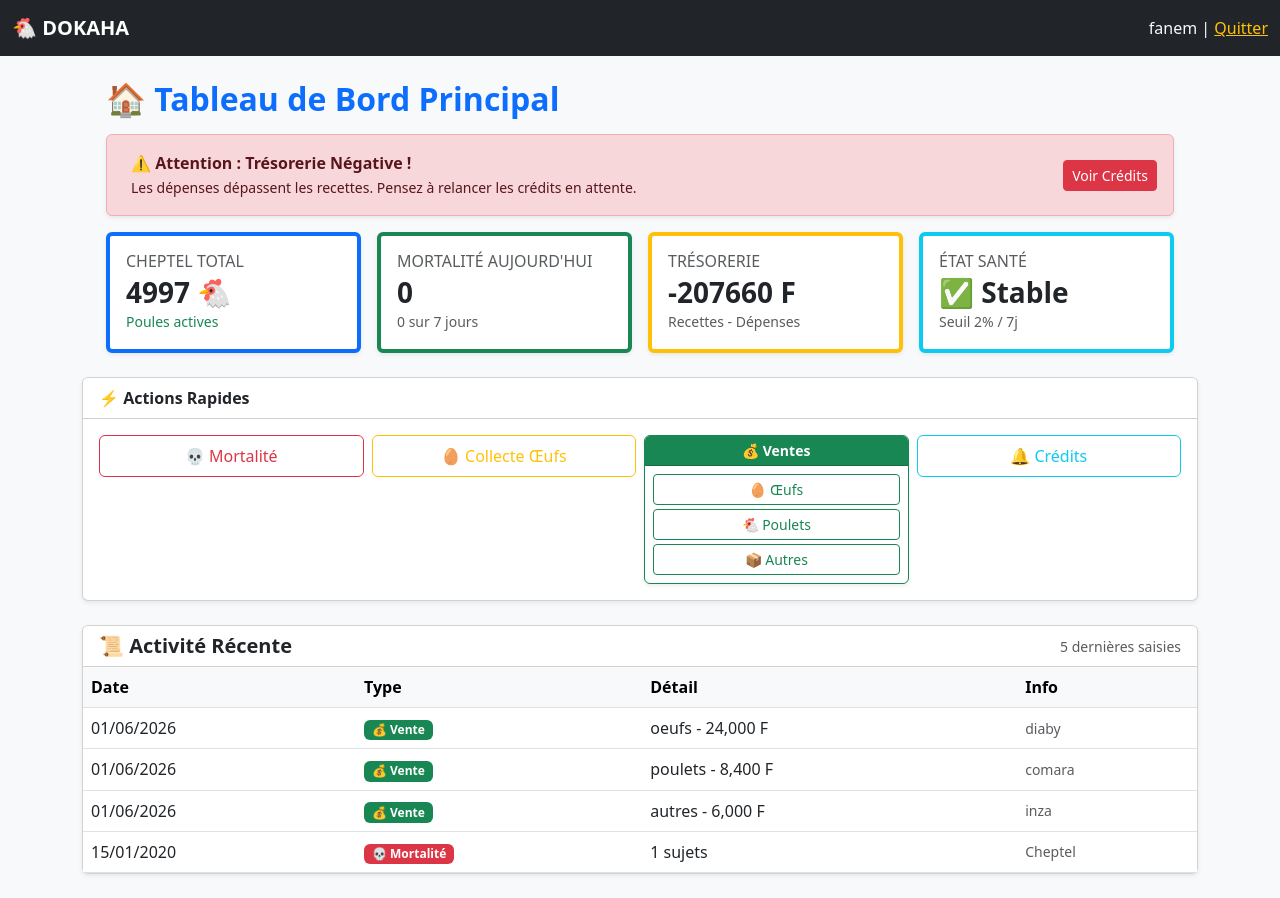
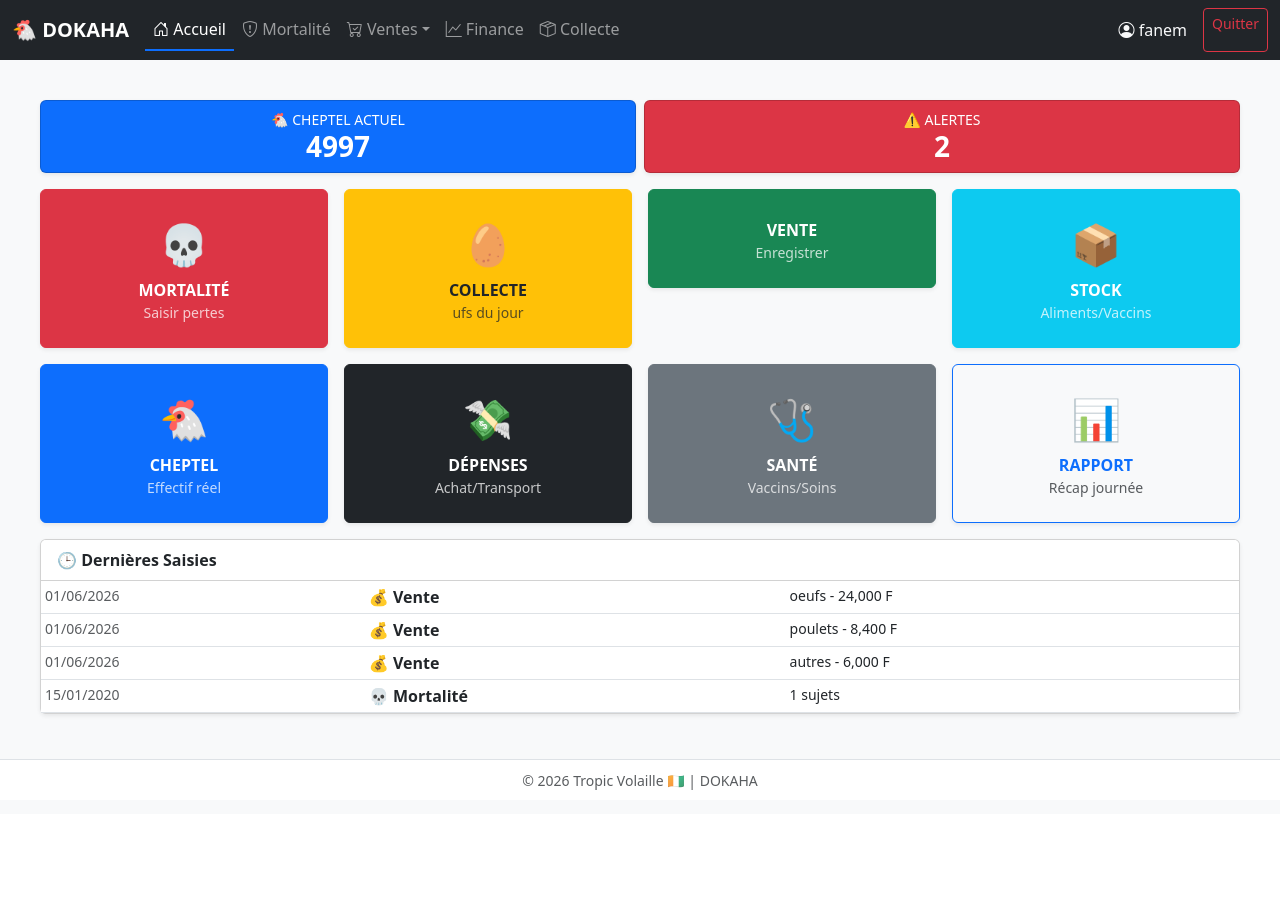
Before and after one commit to fanemamadou/dokaha-local, a Django app: page /dashboard/ in a window 1280 px wide. After the commit the page ends 790 px from the top, so only its background shows below. Run offline with Django 5.2, Linux system fonts and the light colour scheme; a user stored in the database is signed in; data comes from the database, SQL or seed files in the repository; tables that the repository leaves empty hold one stand-in row (values such as "Sample post").

Commit message:
🐔 Module Cheptel Terrain validé

```diff
--- a/dokaha/urls.py
+++ b/dokaha/urls.py
@@ -19,4 +19,9 @@ urlpatterns = [
     path('credits/<int:vente_id>/paiement/', views.credits_paiement_partiel, name='credits_paiement'),
     path('finance/', views.finance_dashboard, name='finance_dashboard'),
     path('finance/export-excel/', views.finance_export_excel, name='finance_export_excel'),
+    path('cheptel/', views.cheptel, name='cheptel'),
+    path('depense/add/', views.dashboard, name='depense_add'),
+    path('sante/', views.dashboard, name='sante'),
+    path('rapport-jour/', views.dashboard, name='rapport_jour'),
+    path('terrain/', views.terrain, name='terrain'),
 ]
--- a/gestion/templates/gestion/base.html
+++ b/gestion/templates/gestion/base.html
@@ -3,27 +3,83 @@
 <html lang="fr">
 <head>
     <meta charset="UTF-8">
-    <meta name="viewport" content="width=device-width, initial-scale=1.0">
+    <meta name="viewport" content="width=device-width, initial-scale=1.0, maximum-scale=1.0, user-scalable=no">
     <title>DOKAHA - Tropic Volaille</title>
     <link href="https://cdn.jsdelivr.net/npm/bootstrap@5.3.0/dist/css/bootstrap.min.css" rel="stylesheet">
+    <link rel="stylesheet" href="https://cdn.jsdelivr.net/npm/bootstrap-icons@1.11.0/font/bootstrap-icons.css">
+    <style>
+        :root { --primary:#0d6efd; --success:#198754; --danger:#dc3545; --warning:#ffc107; }
+        body { background:#f8f9fa; font-family:system-ui,-apple-system,sans-serif; padding-bottom:60px; }
+        .navbar-brand { font-weight:700; }
+        .nav-link { font-weight:500; padding:0.5rem 1rem; }
+        .nav-link.active { border-bottom:2px solid var(--primary); }
+        .btn { min-height:44px; } /* Zone tactile minimum */
+        .alert { border-radius:8px; box-shadow:0 2px 8px rgba(0,0,0,0.1); }
+        @media (max-width:768px) {
+            .navbar-collapse { background:#212529; padding:1rem; border-radius:0 0 8px 8px; }
+            .dropdown-menu { position:static; float:none; width:100%; border:none; box-shadow:none; }
+        }
+    </style>
 </head>
-<body class="bg-light">
-    <nav class="navbar navbar-dark bg-dark mb-4">
+<body>
+<nav class="navbar navbar-expand-lg navbar-dark bg-dark sticky-top">
     <div class="container-fluid">
-            <a class="navbar-brand fw-bold" href="/dashboard/">🐔 DOKAHA</a>
-            {% if user.is_authenticated %}
-            <span class="navbar-text text-light">{{ user.username }} | <a href="/admin/logout/" class="text-warning">Quitter</a></span>
-            {% endif %}
+        <a class="navbar-brand" href="{% url 'dashboard' %}">🐔 DOKAHA</a>
+        <button class="navbar-toggler" type="button" data-bs-toggle="collapse" data-bs-target="#mainNav">
+            <span class="navbar-toggler-icon"></span>
+        </button>
+        <div class="collapse navbar-collapse" id="mainNav">
+            <ul class="navbar-nav me-auto mb-2 mb-lg-0">
+                <li class="nav-item"><a class="nav-link {% if request.resolver_match.url_name == 'dashboard' %}active{% endif %}" href="{% url 'dashboard' %}"><i class="bi bi-house-door"></i> Accueil</a></li>
+                <li class="nav-item"><a class="nav-link {% if 'mortalite' in request.path %}active{% endif %}" href="{% url 'mortalite_form' %}"><i class="bi bi-shield-exclamation"></i> Mortalité</a></li>
+                <li class="nav-item dropdown">
+                    <a class="nav-link dropdown-toggle {% if 'vente' in request.path %}active{% endif %}" href="#" role="button" data-bs-toggle="dropdown"><i class="bi bi-cart-check"></i> Ventes</a>
+                    <ul class="dropdown-menu">
+                        <li><a class="dropdown-item" href="{% url 'vente_oeufs' %}">🥚 Œufs</a></li>
+                        <li><a class="dropdown-item" href="{% url 'vente_poulets' %}">🐔 Poulets</a></li>
+                        <li><a class="dropdown-item" href="{% url 'vente_autres' %}">📦 Autres</a></li>
+                        <li><hr class="dropdown-divider"></li>
+                        <li><a class="dropdown-item" href="{% url 'credits_list' %}">🔔 Crédits</a></li>
+                    </ul>
+                </li>
+                <li class="nav-item"><a class="nav-link {% if 'finance' in request.path %}active{% endif %}" href="{% url 'finance_dashboard' %}"><i class="bi bi-graph-up"></i> Finance</a></li>
+                <li class="nav-item"><a class="nav-link {% if 'collecte' in request.path %}active{% endif %}" href="{% url 'collecte_oeufs' %}"><i class="bi bi-box-seam"></i> Collecte</a></li>
+            </ul>
+            <span class="navbar-text text-light me-3"><i class="bi bi-person-circle"></i> {{ user.username|default:"Admin" }}</span>
+            <a href="/admin/logout/" class="btn btn-sm btn-outline-danger">Quitter</a>
+        </div>
     </div>
 </nav>
-    <div class="container">
+
+<div class="container-fluid px-3 py-3">
     {% if messages %}
+    <div class="position-fixed top-0 end-0 p-2 p-md-3" style="z-index:1050; max-width:100%;">
         {% for m in messages %}
-            <div class="alert alert-{{ m.tags }} alert-dismissible fade show">{{ m }}<button type="button" class="btn-close" data-bs-dismiss="alert"></button></div>
+        <div class="alert alert-{{ m.tags }} alert-dismissible fade show mb-2 shadow-sm" role="alert" style="min-width:280px; max-width:95vw;">
+            {{ m }}
+            <button type="button" class="btn-close" data-bs-dismiss="alert"></button>
+        </div>
         {% endfor %}
+    </div>
     {% endif %}
     {% block content %}{% endblock %}
 </div>
+
+<footer class="fixed-bottom text-center text-muted py-2 bg-white border-top">
+    <small>© {% now "Y" %} Tropic Volaille 🇨🇮 | DOKAHA</small>
+</footer>
+
 <script src="https://cdn.jsdelivr.net/npm/bootstrap@5.3.0/dist/js/bootstrap.bundle.min.js"></script>
+<script>
+// Auto-dismiss messages après 4s (mais reste accessible si l'utilisateur interagit)
+document.addEventListener('DOMContentLoaded', function() {
+    document.querySelectorAll('.alert').forEach(function(alert) {
+        setTimeout(function() {
+            var bsAlert = bootstrap.Alert.getOrCreateInstance(alert);
+            bsAlert.close();
+        }, 4000);
+    });
+});
+</script>
 </body>
 </html>
--- a/gestion/templates/gestion/dashboard.html
+++ b/gestion/templates/gestion/dashboard.html
@@ -1,118 +1,43 @@
 {% extends "gestion/base.html" %}
 {% block content %}
-<div class="container-fluid px-4 mt-4">
-    <h2 class="mb-3 fw-bold text-primary">🏠 Tableau de Bord Principal</h2>
-
-    <!-- 🚨 ALERTES PROACTIVES -->
-    {% if alerte_tresorerie %}
-    <div class="alert alert-danger d-flex align-items-center shadow-sm mb-3" role="alert">
-        <i class="bi bi-exclamation-triangle-fill me-2 fs-4"></i>
-        <div>
-            <strong>⚠️ Attention : Trésorerie Négative !</strong><br>
-            <small>Les dépenses dépassent les recettes. Pensez à relancer les crédits en attente.</small>
-        </div>
-        <a href="/credits/" class="btn btn-sm btn-danger ms-auto">Voir Crédits</a>
-    </div>
-    {% endif %}
-
-    {% if alerte_mortalite %}
-    <div class="alert alert-warning d-flex align-items-center shadow-sm mb-3" role="alert">
-        <i class="bi bi-heart-pulse-fill me-2 fs-4"></i>
-        <div>
-            <strong>⚠️ Alerte Sanitaire :</strong> Mortalité élevée cette semaine ({{ mortalite_week }} sujets).<br>
-            <small>Surveillez vos poulaillers et vérifiez les traitements.</small>
-        </div>
-        <a href="/mortalite/ajouter/" class="btn btn-sm btn-warning ms-auto">Saisir</a>
-    </div>
-    {% endif %}
-
-
-    <div class="row g-3 mb-4">
-        <div class="col-md-3 col-sm-6">
-            <div class="card border-start border-4 border-primary shadow-sm h-100">
-                <div class="card-body">
-                    <h6 class="text-muted text-uppercase mb-1">Cheptel Total</h6>
-                    <h3 class="fw-bold mb-0">{{ total_cheptel }} 🐔</h3>
-                    <small class="text-success">Poules actives</small>
-                </div>
+<div class="container-fluid px-2 px-md-4 mt-2 mt-md-4">
+    <div class="row g-2 mb-3">
+        <div class="col-6">
+            <div class="card bg-primary text-white p-2 text-center shadow-sm">
+                <small>🐔 CHEPTEL ACTUEL</small>
+                <h3 class="fw-bold mb-0">{{ total_cheptel|default:0 }}</h3>
             </div>
         </div>
-        <div class="col-md-3 col-sm-6">
-            <div class="card border-start border-4 {% if mortalite_today > 0 %}border-danger{% else %}border-success{% endif %} shadow-sm h-100">
-                <div class="card-body">
-                    <h6 class="text-muted text-uppercase mb-1">Mortalité Aujourd'hui</h6>
-                    <h3 class="fw-bold mb-0">{{ mortalite_today }}</h3>
-                    <small class="{% if mortalite_week > 0 %}text-danger{% else %}text-muted{% endif %}">{{ mortalite_week }} sur 7 jours</small>
-                </div>
-            </div>
-        </div>
-        <div class="col-md-3 col-sm-6">
-            <div class="card border-start border-4 {% if alerte_tresorerie %}border-warning{% else %}border-success{% endif %} shadow-sm h-100">
-                <div class="card-body">
-                    <h6 class="text-muted text-uppercase mb-1">Trésorerie</h6>
-                    <h3 class="fw-bold mb-0">{{ tresorerie|floatformat:0 }} F</h3>
-                    <small class="text-muted">Recettes - Dépenses</small>
-                </div>
-            </div>
-        </div>
-        <div class="col-md-3 col-sm-6">
-            <div class="card border-start border-4 {% if alerte_mortalite %}border-warning{% else %}border-info{% endif %} shadow-sm h-100">
-                <div class="card-body">
-                    <h6 class="text-muted text-uppercase mb-1">État Santé</h6>
-                    <h3 class="fw-bold mb-0">{% if alerte_mortalite %}⚠️ Alerte{% else %}✅ Stable{% endif %}</h3>
-                    <small class="text-muted">Seuil 2% / 7j</small>
-                </div>
+        <div class="col-6">
+            <div class="card bg-danger text-white p-2 text-center shadow-sm">
+                <small>⚠️ ALERTES</small>
+                <h3 class="fw-bold mb-0">{% if alerte_mortalite or alerte_tresorerie %}2{% else %}0{% endif %}</h3>
             </div>
         </div>
     </div>
-</div>
-
-    <!-- ⚡ ACTIONS RAPIDES -->
-    <div class="card shadow-sm mb-4">
-        <div class="card-header bg-white fw-bold">⚡ Actions Rapides</div>
-        <div class="card-body">
-            <div class="row g-2">
-                <div class="col-md-3 col-6"><a href="/mortalite/ajouter/" class="btn btn-outline-danger w-100 py-2">💀 Mortalité</a></div>
-                <div class="col-md-3 col-6"><a href="/collecte/" class="btn btn-outline-warning w-100 py-2">🥚 Collecte Œufs</a></div>
-                <div class="col-md-3 col-6">
-    <div class="card h-100 border-success shadow-sm">
-        <div class="card-header bg-success text-white py-1 text-center small fw-bold">💰 Ventes</div>
-        <div class="card-body p-2 d-grid gap-1">
-            <a href="/vente/oeufs/" class="btn btn-sm btn-outline-success py-1">🥚 Œufs</a>
-            <a href="/vente/poulets/" class="btn btn-sm btn-outline-success py-1">🐔 Poulets</a>
-            <a href="/vente/autres/" class="btn btn-sm btn-outline-success py-1">📦 Autres</a>
-        </div>
+    <div class="row g-2 g-md-3">
+        <div class="col-6 col-md-3"><a href="/mortalite/ajouter/" class="btn btn-danger w-100 py-4 shadow-sm d-flex flex-column align-items-center justify-content-center text-white"><span class="fs-1 mb-1">💀</span><span class="fw-bold">MORTALITÉ</span><small class="opacity-75">Saisir pertes</small></a></div>
+        <div class="col-6 col-md-3"><a href="/collecte/" class="btn btn-warning w-100 py-4 shadow-sm d-flex flex-column align-items-center justify-content-center text-dark"><span class="fs-1 mb-1">🥚</span><span class="fw-bold">COLLECTE</span><small class="opacity-75">ufs du jour</small></a></div>
+        <div class="col-6 col-md-3"><a href="/vente/oeufs/" class="btn btn-success w-100 py-4 shadow-sm d-flex flex-column align-items-center justify-content-center text-white"><span class="fs-1 mb-1"></span><span class="fw-bold">VENTE</span><small class="opacity-75">Enregistrer</small></a></div>
+        <div class="col-6 col-md-3"><a href="/stock/" class="btn btn-info w-100 py-4 shadow-sm d-flex flex-column align-items-center justify-content-center text-white"><span class="fs-1 mb-1">📦</span><span class="fw-bold">STOCK</span><small class="opacity-75">Aliments/Vaccins</small></a></div>
+        <div class="col-6 col-md-3"><a href="/cheptel/" class="btn btn-primary w-100 py-4 shadow-sm d-flex flex-column align-items-center justify-content-center text-white"><span class="fs-1 mb-1">🐔</span><span class="fw-bold">CHEPTEL</span><small class="opacity-75">Effectif réel</small></a></div>
+        <div class="col-6 col-md-3"><a href="/depense/add/" class="btn btn-dark w-100 py-4 shadow-sm d-flex flex-column align-items-center justify-content-center text-white"><span class="fs-1 mb-1">💸</span><span class="fw-bold">DÉPENSES</span><small class="opacity-75">Achat/Transport</small></a></div>
+        <div class="col-6 col-md-3"><a href="/sante/" class="btn btn-secondary w-100 py-4 shadow-sm d-flex flex-column align-items-center justify-content-center text-white"><span class="fs-1 mb-1">🩺</span><span class="fw-bold">SANTÉ</span><small class="opacity-75">Vaccins/Soins</small></a></div>
+        <div class="col-6 col-md-3"><a href="/rapport-jour/" class="btn btn-outline-primary w-100 py-4 shadow-sm d-flex flex-column align-items-center justify-content-center"><span class="fs-1 mb-1">📊</span><span class="fw-bold">RAPPORT</span><small class="text-muted">Récap journée</small></a></div>
     </div>
-</div>
-                <div class="col-md-3 col-6"><a href="/credits/" class="btn btn-outline-info w-100 py-2">🔔 Crédits</a></div>
-            </div>
-        </div>
-    </div>
-
-
-    <!-- 📜 ACTIVITÉ RÉCENTE -->
-    <div class="card shadow-sm mb-4">
-        <div class="card-header bg-white d-flex justify-content-between align-items-center">
-            <h5 class="mb-0 fw-bold">📜 Activité Récente</h5>
-            <small class="text-muted">5 dernières saisies</small>
-        </div>
+    <div class="card shadow-sm mt-3 mb-4">
+        <div class="card-header bg-white fw-bold">🕒 Dernières Saisies</div>
         <div class="table-responsive">
-            <table class="table table-hover align-middle mb-0">
-                <thead class="table-light"><tr><th>Date</th><th>Type</th><th>Détail</th><th>Info</th></tr></thead>
+            <table class="table table-sm table-hover mb-0">
                 <tbody>
                     {% for a in activites_recentes %}
-                    <tr>
-                        <td>{{ a.date|date:"d/m/Y" }}</td>
-                        <td><span class="badge {% if 'Vente' in a.type %}bg-success{% else %}bg-danger{% endif %}">{{ a.type }}</span></td>
-                        <td>{{ a.detail }}</td>
-                        <td class="text-muted small">{{ a.info }}</td>
-                    </tr>
+                    <tr><td class="small text-muted">{{ a.date|date:"d/m/Y" }}</td><td class="fw-bold">{{ a.type }}</td><td class="small">{{ a.detail }}</td></tr>
                     {% empty %}
-                    <tr><td colspan="4" class="text-center py-3 text-muted">Aucune activité enregistrée</td></tr>
+                    <tr><td colspan="3" class="text-center py-3 text-muted">Aucune saisie aujourd'hui</td></tr>
                     {% endfor %}
                 </tbody>
             </table>
         </div>
     </div>
-
+</div>
 {% endblock %}
--- a/gestion/views.py
+++ b/gestion/views.py
@@ -480,3 +480,74 @@ def finance_export_excel(request):
     response['Content-Disposition'] = f'attachment; filename=Tropic_Finance_{datetime.now().strftime("%Y%m%d")}.xlsx'
     wb.save(response)
     return response
+
+
+@login_required
+def cheptel(request):
+    """Vue terrain : effectif réel par poulailler"""
+    from .models import Poulailler, SortiePoules, Vente
+    from django.db.models import Sum
+    from django.shortcuts import render
+
+    poulaillers = []
+    for p in Poulailler.objects.all():
+        effectif = p.effectif_initial or 0
+        mortalite = SortiePoules.objects.filter(poulailler=p, type_sortie='mortalite').aggregate(total=Sum('nombre'))['total'] or 0
+        ventes = Vente.objects.filter(poulailler=p, type_vente='poulets').aggregate(total=Sum('unites'))['total'] or 0
+        effectif_reel = max(0, effectif - mortalite - int(ventes or 0))
+        poulaillers.append({'nom': p.nom, 'initial': effectif, 'mortalite': int(mortalite or 0), 'vendus': int(ventes or 0), 'reel': effectif_reel, 'alerte': effectif_reel < (effectif * 0.8) if effectif > 0 else False})
+
+    return render(request, 'gestion/cheptel.html', {'poulaillers': poulaillers, 'total_reel': sum(p['reel'] for p in poulaillers)})
+
+@login_required
+def terrain(request):
+    """Interface terrain pour Flatie"""
+    from .models import Poulailler, Vente, Depense, SortiePoules
+    from django.db.models import Sum
+    from django.utils import timezone
+    from datetime import timedelta
+    from django.shortcuts import render
+
+    today = timezone.now().date()
+    week_ago = today - timedelta(days=7)
+    total_cheptel = Poulailler.objects.aggregate(total=Sum('effectif_initial'))['total'] or 0
+    mortalite_week = SortiePoules.objects.filter(date__gte=week_ago, type_sortie='mortalite').aggregate(total=Sum('nombre'))['total'] or 0
+
+    try:
+        tr = Vente.objects.aggregate(t=Sum('montant_total'))['t'] or 0
+        td = Depense.objects.aggregate(t=Sum('montant'))['t'] or 0
+    except: tr = td = 0
+
+    alerte_mortalite = mortalite_week > (total_cheptel * 0.02) if total_cheptel > 0 else False
+    alerte_tresorerie = (tr - td) < 0
+
+    activites = []
+    try:
+        for v in Vente.objects.order_by('-date')[:3]:
+            activites.append({'date': v.date, 'type': 'Vente', 'detail': f"{v.type_vente} - {int(v.montant_total or 0)} F"})
+        for m in SortiePoules.objects.filter(type_sortie='mortalite').order_by('-date')[:2]:
+            activites.append({'date': m.date, 'type': 'Mortalité', 'detail': f"{int(m.nombre or 0)} sujets"})
+        activites.sort(key=lambda x: x['date'] or today, reverse=True)
+    except: pass
+
+    return render(request, 'gestion/terrain.html', {
+        'total_cheptel': total_cheptel, 'alerte_mortalite': alerte_mortalite,
+        'alerte_tresorerie': alerte_tresorerie, 'activites_recentes': activites[:5]
+    })
+
+@login_required
+def cheptel(request):
+    """Vue terrain : effectif réel par poulailler"""
+    from .models import Poulailler, SortiePoules, Vente
+    from django.db.models import Sum
+    from django.shortcuts import render
+
+    poulaillers = []
+    for p in Poulailler.objects.all():
+        effectif = p.effectif_initial or 0
+        mort = SortiePoules.objects.filter(poulailler=p, type_sortie='mortalite').aggregate(total=Sum('nombre'))['total'] or 0
+        vend = Vente.objects.filter(poulailler=p, type_vente='poulets').aggregate(total=Sum('unites'))['total'] or 0
+        reel = max(0, effectif - mort - int(vend or 0))
+        poulaillers.append({'nom': p.nom, 'initial': effectif, 'mortalite': int(mort or 0), 'vendus': int(vend or 0), 'reel': reel, 'alerte': reel < (effectif * 0.8) if effectif > 0 else False})
+
+    return render(request, 'gestion/cheptel.html', {'poulaillers': poulaillers, 'total_reel': sum(p['reel'] for p in poulaillers)})
```
Lines whose indentation alone changed are shown as unchanged.
